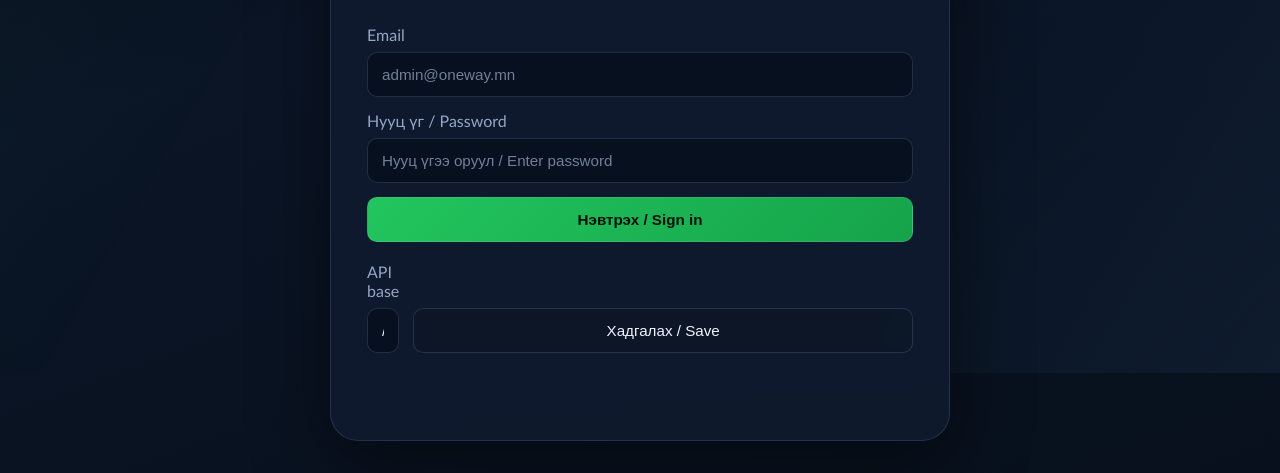
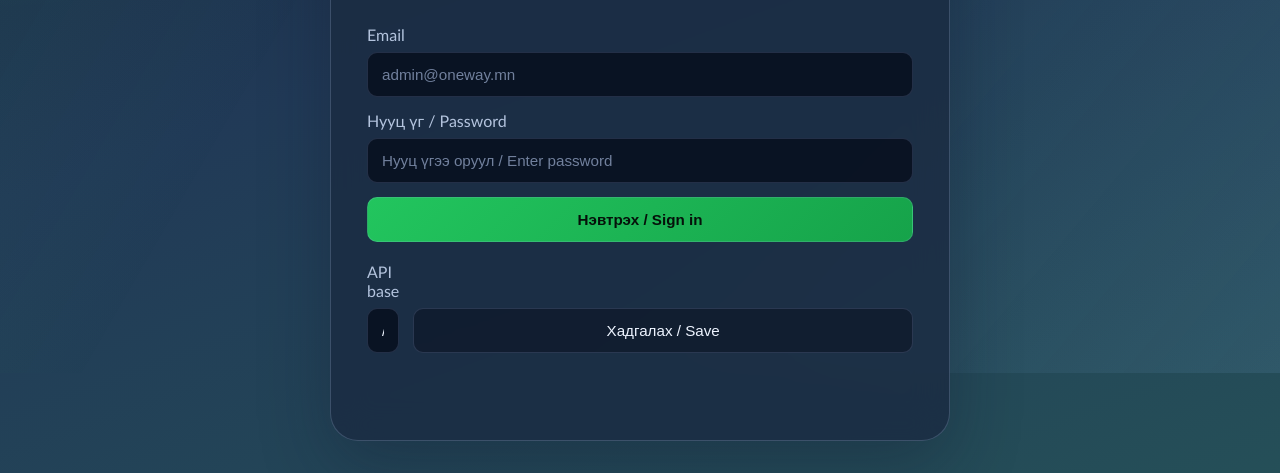
Before and after one commit to munkhjargalbs12-sys/oneway-web, a website: page admin/index.html in a window 1280 px wide. Shown: the part 427-900 px from the top of the page. Drawn offline with Linux system fonts and the light colour scheme.

Commit message:
arai gegeetei

```diff
--- a/admin/styles.css
+++ b/admin/styles.css
@@ -1,13 +1,13 @@
 :root {
-  --bg: #08111f;
-  --panel: rgba(15, 27, 47, 0.88);
-  --border: rgba(164, 191, 255, 0.15);
+  --bg: #17263b;
+  --panel: rgba(27, 43, 66, 0.84);
+  --border: rgba(190, 214, 255, 0.2);
   --text: #eef4ff;
-  --muted: #94a6c6;
+  --muted: #b4c4de;
   --brand: #4ade80;
   --brand-strong: #22c55e;
   --danger: #fb7185;
-  --shadow: 0 24px 80px rgba(0, 0, 0, 0.45);
+  --shadow: 0 24px 70px rgba(15, 23, 42, 0.32);
   --radius-xl: 28px;
   --radius-lg: 20px;
   --radius-md: 14px;
@@ -40,9 +40,9 @@ body {
   margin: 0;
   font-family: var(--font);
   background:
-    radial-gradient(circle at top left, rgba(34, 197, 94, 0.18), transparent 25%),
-    radial-gradient(circle at top right, rgba(56, 189, 248, 0.14), transparent 20%),
-    linear-gradient(160deg, #050a14 0%, #0b1526 42%, #07101c 100%);
+    radial-gradient(circle at top left, rgba(74, 222, 128, 0.2), transparent 28%),
+    radial-gradient(circle at top right, rgba(125, 211, 252, 0.18), transparent 24%),
+    linear-gradient(160deg, #17263b 0%, #213a57 46%, #254f58 100%);
   color: var(--text);
   transition: background 180ms ease, color 180ms ease;
 }
@@ -59,8 +59,8 @@ body {
   inset: 0;
   pointer-events: none;
   background:
-    linear-gradient(120deg, rgba(34, 197, 94, 0.05), transparent 30%),
-    linear-gradient(310deg, rgba(96, 165, 250, 0.08), transparent 35%);
+    linear-gradient(120deg, rgba(74, 222, 128, 0.08), transparent 32%),
+    linear-gradient(310deg, rgba(147, 197, 253, 0.1), transparent 38%);
 }
 
 :root[data-theme="light"] .backdrop {
```
